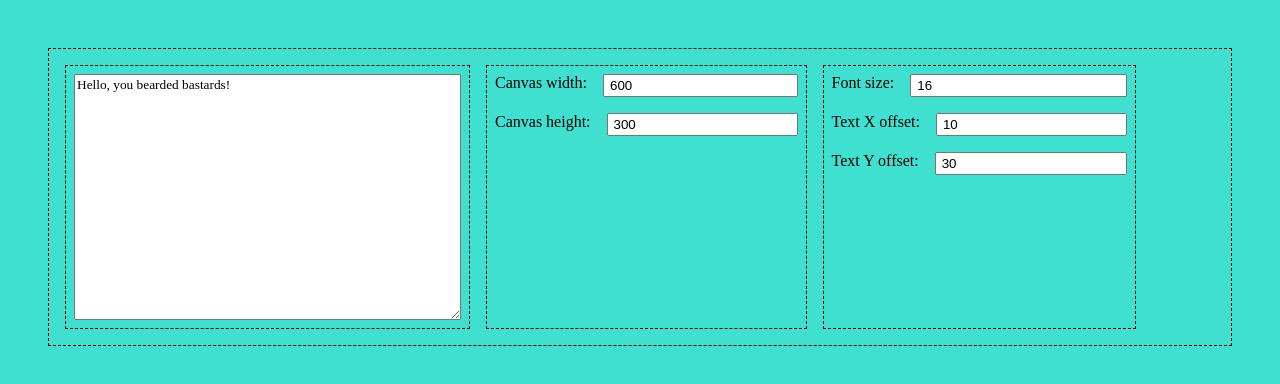
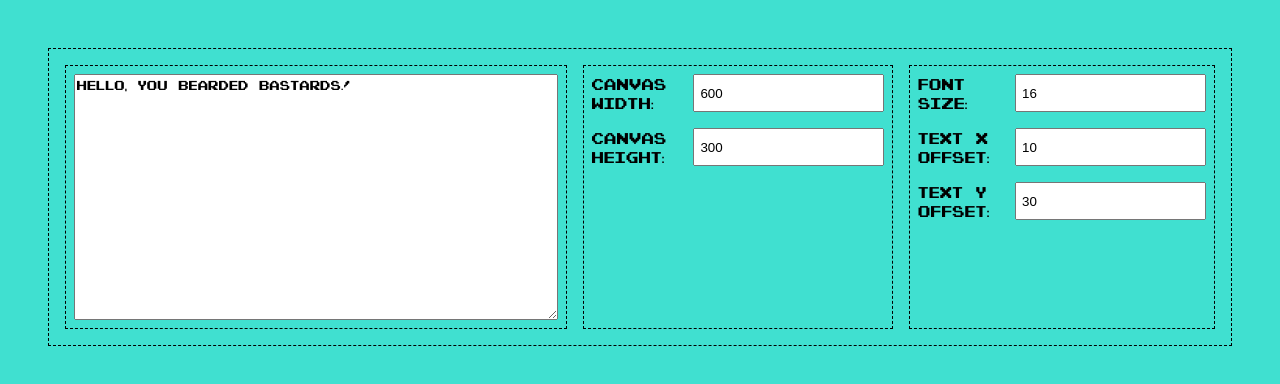
Before and after one commit to IlaySkutelsky/KruggsmashTextboxGenerator, a plain HTML site: page index.html in a window 1280 px wide. Drawn offline with Linux system fonts and the light colour scheme; the site is published under a folder, as on GitHub Pages, so addresses that start at the root find nothing.

Commit message:
Bugfix font url

```diff
--- a/style.css
+++ b/style.css
@@ -1,6 +1,6 @@
 @font-face {
   font-family: PixelEmulator;
-  src: url('/assets/Pixel\ Emulator.otf');
+  src: url('./assets/Pixel\ Emulator.otf');
 }
 
 * {
```
